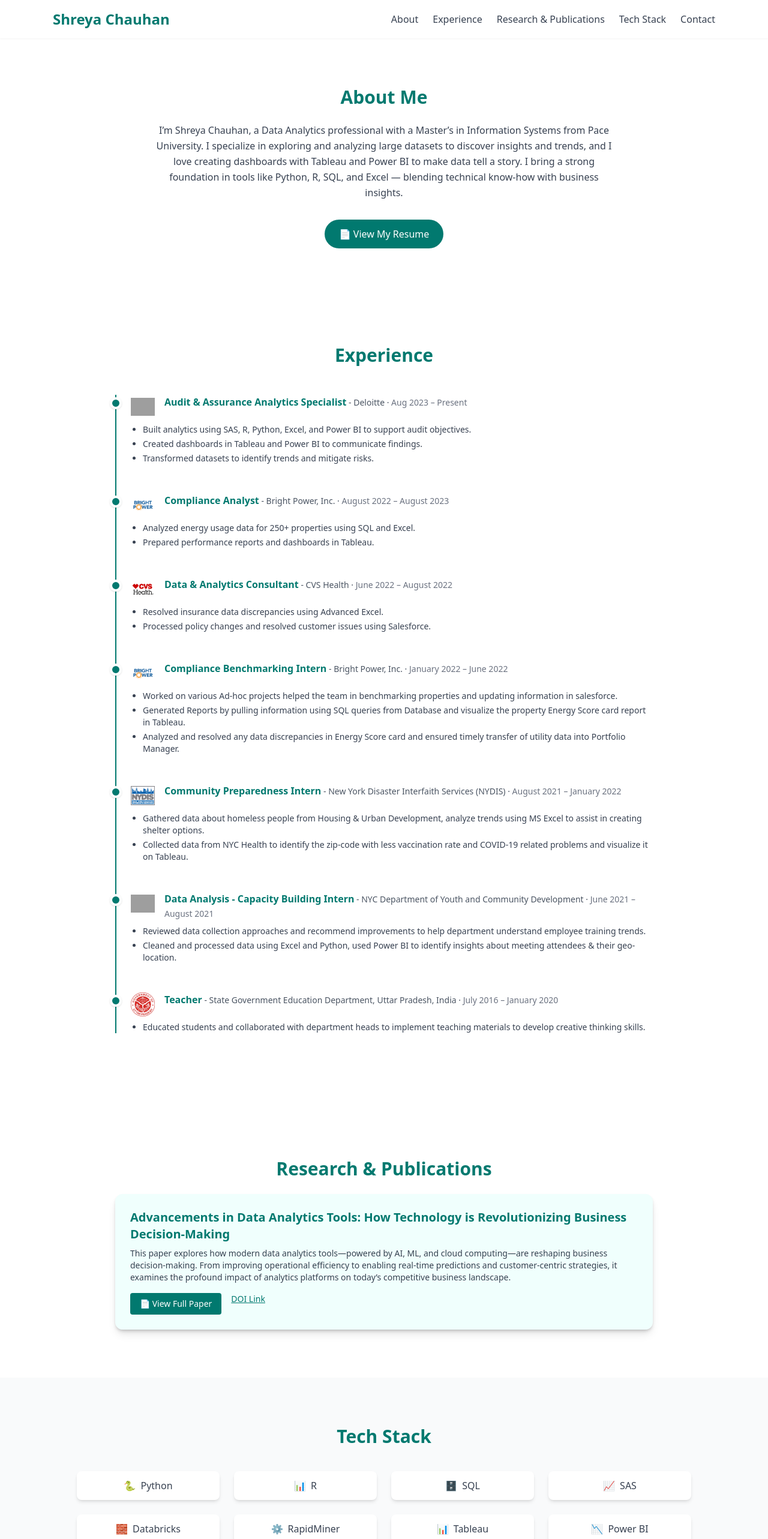
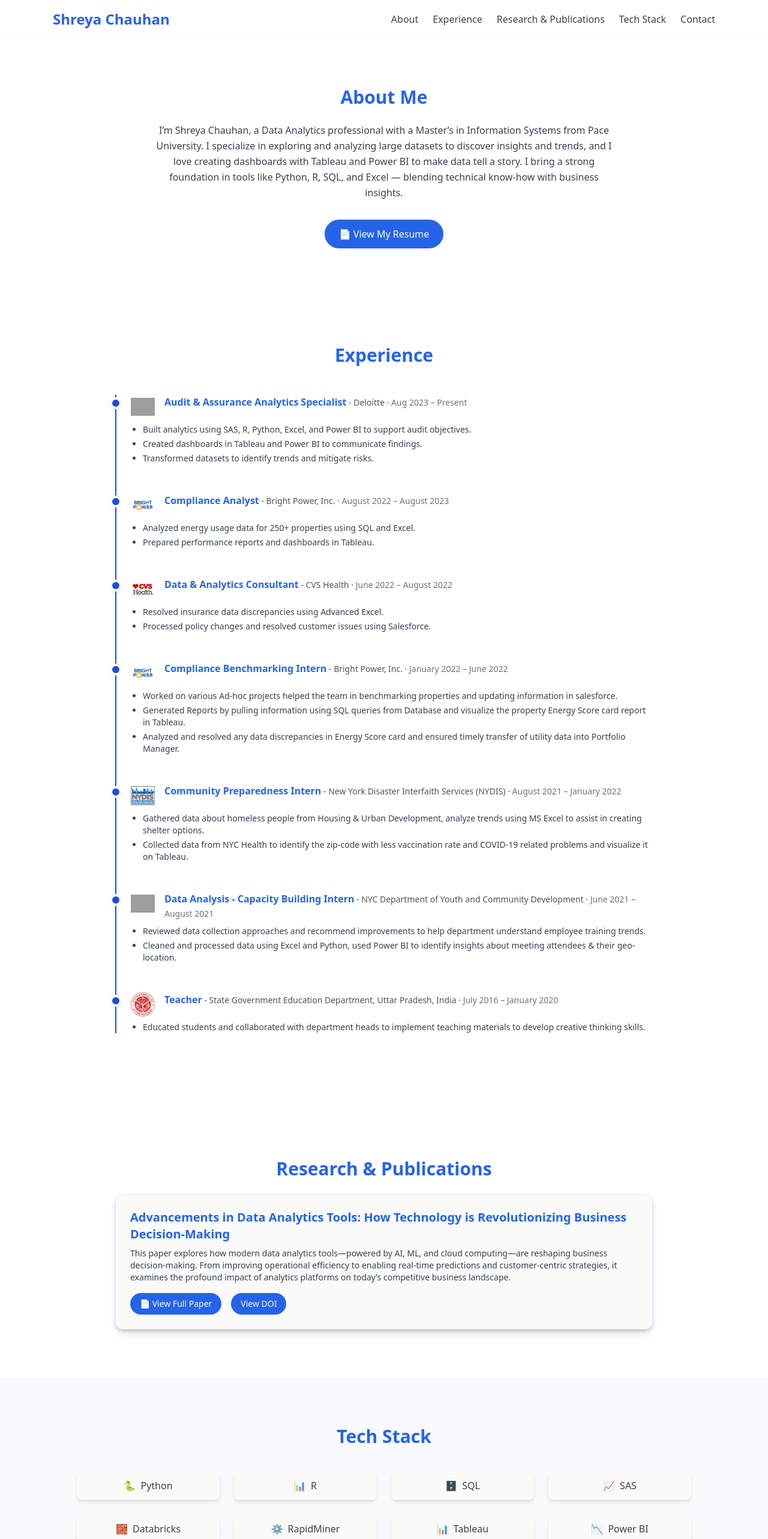
Before and after one commit to mkumar131446/shreya-portfolio, a React (Vite) app: page /portfolio in a window 1280 px wide. Shown: the top 2565 px of the page at 60% size. Built offline with nearby package versions, Linux system fonts and the light colour scheme; grey boxes are pictures that could not be loaded.

Commit message:
color changed to blue

```diff
--- /dev/null
+++ b/src/Components/About.tsx
@@ -0,0 +1,13 @@
+export default function About() {
+  return (
+    <section id="about" className="py-20 px-6 bg-white text-center">
+      <h2 className="text-3xl font-bold text-purple-700 mb-6">About Me</h2>
+      <p className="max-w-3xl mx-auto text-gray-700 text-md leading-relaxed">
+        I’m Shreya Chauhan, a Data Analytics professional with a Master’s in Information Systems from Pace University.
+        I specialize in exploring and analyzing large datasets to discover insights and trends,
+        and I love creating dashboards with Tableau and Power BI to make data tell a story.
+        I bring a strong foundation in tools like Python, R, SQL, and Excel — blending technical know-how with business insights.
+      </p>
+    </section>
+  );
+}
--- a/src/Components/Header.tsx
+++ b/src/Components/Header.tsx
@@ -17,7 +17,7 @@ export default function Header() {
   return (
     <header className="sticky top-0 z-50 bg-white/90 backdrop-blur-md shadow-sm">
       <div className="max-w-6xl mx-auto px-6 py-4 flex justify-between items-center">
-        <span className="text-2xl font-bold" style={{ color: '#01796F' }}>Shreya Chauhan</span>
+        <span className="text-2xl font-bold text-blue-600">Shreya Chauhan</span>
 
         <div className="md:hidden">
           <button onClick={() => setMenuOpen(!menuOpen)}>
@@ -30,7 +30,7 @@ export default function Header() {
             <a
               key={link.label}
               href={link.href}
-              className="hover:text-[#01796F] transition"
+              className="hover:text-blue-600 transition"
             >
               {link.label}
             </a>
@@ -52,7 +52,7 @@ export default function Header() {
               <a
                 key={link.label}
                 href={link.href}
-                className="hover:text-[#01796F] transition"
+                className="hover:text-blue-600 transition"
                 onClick={() => setMenuOpen(false)}
               >
                 {link.label}
--- /dev/null
+++ b/src/Components/LandingPage.tsx
@@ -0,0 +1,21 @@
+export default function LandingPage() {
+  return (
+    <section className="min-h-[80vh] flex flex-col justify-center items-center text-center px-4 bg-gradient-to-b from-purple-50 to-white">
+      <h1 className="text-5xl font-bold text-purple-700 mb-4">
+        Shreya Chauhan
+      </h1>
+      <h2 className="text-xl text-gray-700 mb-6">
+        Data Analytics Professional | MS in Information Systems
+      </h2>
+      <p className="text-md max-w-xl text-gray-600 mb-6">
+        Transforming data into insights through visualizations, trends, and smart analytics using tools like Tableau, Power BI, SQL, and Python.
+      </p>
+      <a
+        href="#contact"
+        className="bg-purple-600 hover:bg-purple-700 text-white font-medium px-6 py-3 rounded-full transition"
+      >
+        Let’s Connect
+      </a>
+    </section>
+  );
+}
--- a/src/Sections/About.tsx
+++ b/src/Sections/About.tsx
@@ -11,7 +11,7 @@ export default function About() {
       transition={{ duration: 0.6, ease: 'easeOut' }}
       viewport={{ once: true }}
     >
-      <h2 className="text-3xl font-bold text-[#01796F] mb-6">About Me</h2>
+      <h2 className="text-3xl font-bold text-blue-600 mb-6">About Me</h2>
       <motion.p
         className="max-w-3xl mx-auto text-gray-700 text-md leading-relaxed"
         initial={{ opacity: 0 }}
@@ -29,7 +29,7 @@ export default function About() {
         href={resume}
         target="_blank"
         rel="noopener noreferrer"
-        className="inline-block bg-[#01796F] text-white font-medium px-6 py-3 rounded-full transition mt-8"
+        className="inline-block bg-blue-600 text-white font-medium px-6 py-3 rounded-full transition mt-8"
         whileHover={{ scale: 1.05 }}
         whileTap={{ scale: 0.95 }}
       >
--- a/src/Sections/Contact.tsx
+++ b/src/Sections/Contact.tsx
@@ -1,7 +1,7 @@
 export default function Contact() {
   return (
     <section id="contact" className="bg-purple-50 py-20 px-6 text-center">
-      <h2 className="text-3xl font-bold text-[#01796F] mb-6">Get in Touch</h2>
+      <h2 className="text-3xl font-bold text-blue-600 mb-6">Get in Touch</h2>
       <p className="text-md text-gray-700 max-w-xl mx-auto mb-8">
         Whether you're reaching out for a collaboration, project opportunity, or just to connect —
         feel free to drop a message!
@@ -12,7 +12,7 @@ export default function Contact() {
           📧{' '}
           <a
             href="mailto:shreyachauhan169@gmail.com"
-            className="text-[#01796F] hover:underline"
+            className="text-blue-600 hover:underline"
           >
             shreyachauhan169@gmail.com
           </a>
@@ -24,7 +24,7 @@ export default function Contact() {
             href="https://www.linkedin.com/in/Shreya1690"
             target="_blank"
             rel="noopener noreferrer"
-            className="text-[#01796F] hover:underline"
+            className="text-blue-600 hover:underline"
           >
             linkedin.com/in/Shreya1690
           </a>
--- a/src/Sections/Experience.tsx
+++ b/src/Sections/Experience.tsx
@@ -3,12 +3,12 @@ import { experiences } from "../ConstantsData/Constants"
 export default function Experience() {
   return (
     <section id="experience" className="bg-white py-20 px-6">
-      <h2 className="text-3xl font-bold text-center text-[#01796F] mb-12">Experience</h2>
-      <div className="max-w-4xl mx-auto relative border-l-2 border-[#01796F] pl-6">
+      <h2 className="text-3xl font-bold text-center text-blue-600 mb-12">Experience</h2>
+      <div className="max-w-4xl mx-auto relative border-l-2 border-blue-700 pl-6">
         {experiences.map((item, index) => (
           <div key={index} className="mb-12 relative">
             {/* Timeline Dot */}
-            <div className="absolute -left-[35px] top-1 w-5 h-5 bg-[#01796F] rounded-full border-4 border-white shadow" />
+            <div className="absolute -left-[35px] top-1 w-5 h-5 bg-blue-700 rounded-full border-4 border-white shadow" />
 
             {/* Header with Logo + Info */}
             <div className="flex items-start gap-4 mb-1">
@@ -18,7 +18,7 @@ export default function Experience() {
                 className="h-10 w-10 object-contain rounded"
               />
               <div>
-                <p className="text-base font-semibold text-[#01796F]">
+                <p className="text-base font-semibold text-blue-600">
                   {item.role}
                   <span className="text-sm text-gray-600 font-normal">
                     {' '} - {item.company} · <span className="text-gray-500">{item.duration}</span>
--- a/src/Sections/LandingPage.tsx
+++ b/src/Sections/LandingPage.tsx
@@ -5,13 +5,13 @@ export default function LandingPage() {
 
   return (
     <section className="min-h-screen flex flex-col justify-center items-center text-center px-4 bg-gradient-to-b from-purple-50 to-white">
-      <h1 className="text-5xl font-bold text-[#01796F] mb-4">Shreya Chauhan</h1>
+      <h1 className="text-5xl font-bold text-blue-600 mb-4">Shreya Chauhan</h1>
       <p className="text-lg text-gray-600 mb-8 max-w-xl">
         Data Analytics Professional | MS in Information Systems
       </p>
       <button
         onClick={() => navigate('/portfolio')}
-        className="bg-[#01796F] hover:bg-[#01796F] text-white font-medium px-6 py-3 rounded-full transition"
+        className="bg-blue-600 hover:bg-blue-600 text-white font-medium px-6 py-3 rounded-full transition"
       >
         View Portfolio
       </button>
--- a/src/Sections/Research.tsx
+++ b/src/Sections/Research.tsx
@@ -3,22 +3,22 @@ import { researchPapers } from "../ConstantsData/Constants"
 export default function Research() {
   return (
     <section id="research" className="bg-white py-20 px-6 text-center">
-      <h2 className="text-3xl font-bold text-[#01796F] mb-6">Research & Publications</h2>
+      <h2 className="text-3xl font-bold text-blue-600 mb-6">Research & Publications</h2>
 
       <div className="max-w-4xl mx-auto space-y-8 shadow-lg rounded-xl hover:shadow-xl transition duration-300">
         {researchPapers.map((paper, index) => (
           <div
             key={index}
-            className="bg-[#f0fffd] border border-[#f0fffd] p-6 rounded-xl shadow-md text-left"
+            className="bg-stone-50 border border-blue-100 p-6 rounded-xl shadow-md text-left"
           >
-            <h3 className="text-xl font-semibold text-[#01796F] mb-2">{paper.title}</h3>
+            <h3 className="text-xl font-semibold text-blue-600 mb-2">{paper.title}</h3>
             <p className="text-sm text-gray-700 mb-4">{paper.summary}</p>
             <div className="flex flex-wrap gap-4 text-sm">
               <a
                 href={paper.pdfLink}
                 target="_blank"
                 rel="noopener noreferrer"
-                className="bg-[#01796F] text-white px-4 py-2 rounded hover:bg-[#01796F] transition"
+                className="bg-blue-600 rounded-full text-white px-4 py-2 rounded hover:bg-blue-600 transition"
               >
                 📄 View Full Paper
               </a>
@@ -26,9 +26,9 @@ export default function Research() {
                 href={paper.doiLink}
                 target="_blank"
                 rel="noopener noreferrer"
-                className="text-[#01796F] underline hover:text-purple-800 transition"
+                className="bg-blue-600 rounded-full text-white px-4 py-2 rounded hover:bg-blue-600 transition"
               >
-                DOI Link
+                View DOI
               </a>
             </div>
           </div>
--- a/src/Sections/TechStack.tsx
+++ b/src/Sections/TechStack.tsx
@@ -3,12 +3,12 @@ import { tools } from '../ConstantsData/Constants'
 export default function TechStack() {
   return (
     <section id="tech" className="bg-gray-50 py-20 px-6 text-center">
-      <h2 className="text-3xl font-bold text-[#01796F] mb-10">Tech Stack</h2>
+      <h2 className="text-3xl font-bold text-blue-600 mb-10">Tech Stack</h2>
       <div className="grid grid-cols-2 sm:grid-cols-3 md:grid-cols-4 gap-6 max-w-5xl mx-auto">
         {tools.map((tool) => (
           <div
             key={tool.name}
-            className="bg-white shadow-md rounded-lg px-4 py-3 text-gray-700 font-medium hover:shadow-xl transition flex items-center justify-center gap-2"
+            className="bg-stone-50 shadow-md rounded-lg px-4 py-3 text-gray-700 font-medium hover:shadow-xl transition flex items-center justify-center gap-2"
           >
             <span>{tool.icon}</span>
             <span>{tool.name}</span>
```
